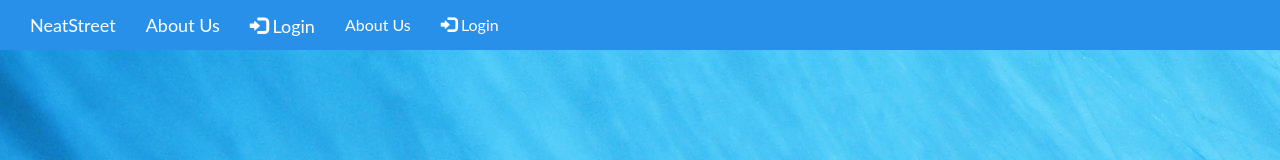
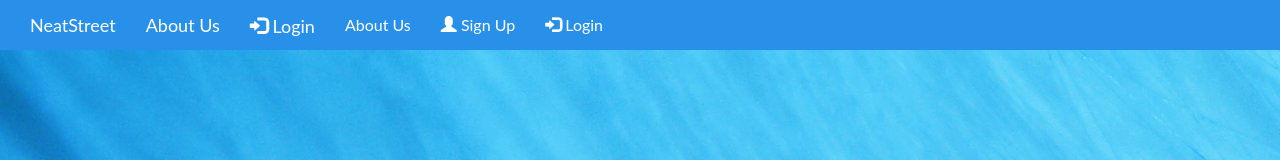
Before and after one commit to NeatStreet/NeatStreet, a website: page public/index.html in a window 1280 px wide. Shown: the top 160 px of the page. Drawn offline with nearby package versions, Linux system fonts and the light colour scheme.

Commit message:
add sign up

```diff
--- a/public/index.html
+++ b/public/index.html
@@ -33,6 +33,7 @@
             <div class="collapse navbar-collapse" id="myNavbar">
                 <ul class="nav navbar-nav">
                     <li><a href="#intro">About Us</a></li>
+                    <li><a href="#contact"><span class="glyphicon glyphicon-user"></span> Sign Up</a></li>
                     <li><a href="#contact"><span class="glyphicon glyphicon-log-in"></span> Login</a></li>
                 </ul>
             </div>
```
